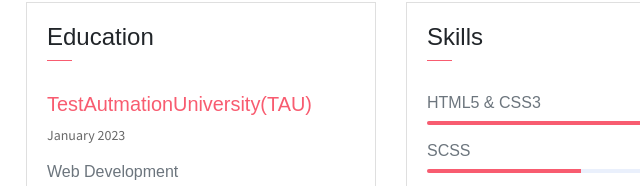
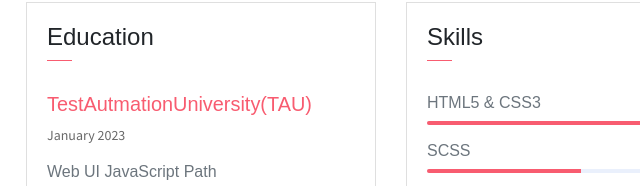
Before and after one commit to DEENOluwatobi/Portfolio, a plain HTML site: page index.html in a window 1280 px wide. Shown: the part 1400-1586 px from the top of the page, 439-1079 px from the left. Drawn offline with Linux system fonts and the light colour scheme.

Commit message:
Updated more education details

```diff
--- a/index.html
+++ b/index.html
@@ -177,7 +177,7 @@
                         <div class="card-body">
                             <h6 class="title text-danger">TestAutmationUniversity(TAU)</h6>
                             <P>January 2023</P>
-                            <h6 class="subtitle">Web Development</h6>
+                            <h6 class="subtitle">Web UI JavaScript Path</h6>
                             <h6 class="title text-danger">ALX Africa</h6>
                             <P>July 2022</P>
                             <h6 class="subtitle">Software Engineering</h6>
```
